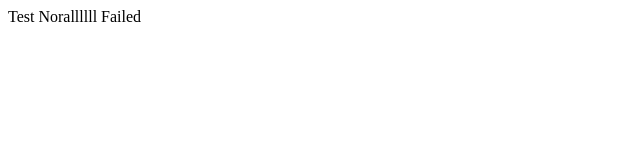
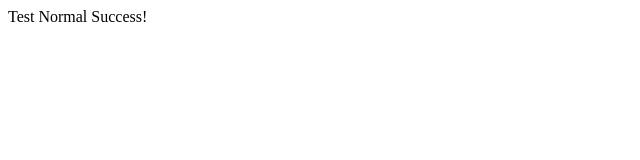
Before and after one commit to iAmKeyvan72/type-test-ci-cd-tut, a React app: page / in a window 1280 px wide. Shown: the top 160 px of the page, without its empty margins (0-640 px from the left). Built offline with nearby package versions, Linux system fonts and the light colour scheme.

Commit message:
Make the test success!

```diff
--- a/src/App.tsx
+++ b/src/App.tsx
@@ -1,7 +1,7 @@
 import React from 'react';
 
 const App = () => {
-  return <div>Test Norallllll Failed</div>;
+  return <div>Test Normal Success!</div>;
 };
 
 export default App;
```
